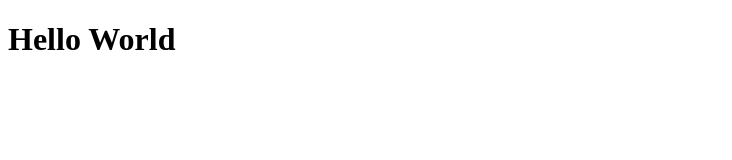
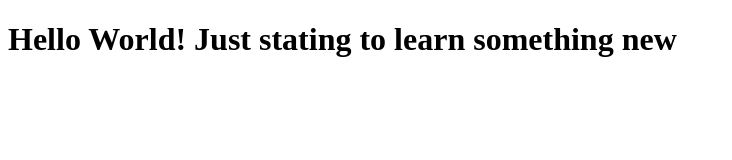
Before and after one commit to vaibhav1224/Coursera-Test, a plain HTML site: page site/index.html in a window 1280 px wide. Shown: the whole page, without its empty margins (0-732 px from the left). Drawn offline with Linux system fonts and the light colour scheme.

Commit message:
Small change to Repository

```diff
--- a/site/index.html
+++ b/site/index.html
@@ -4,6 +4,6 @@
 	<title>Hello Coursera</title>
 </head>
 <body>
-<h1> Hello World </h1>
+<h1> Hello World! Just stating to learn something new </h1>
 </body>
 </html>
```
